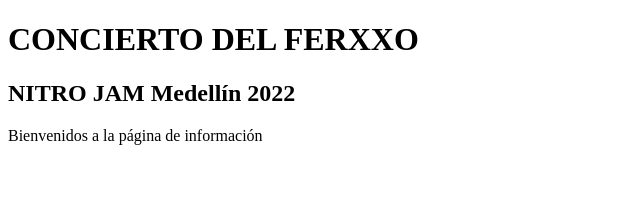
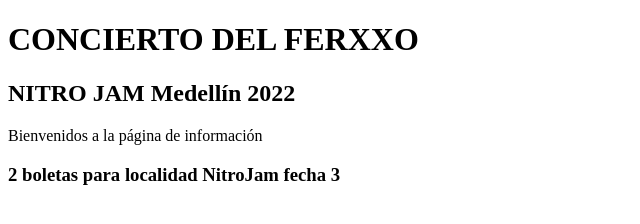
Before and after one commit to Sprogrammmer/PaginaWeb, a plain HTML site: page index.html in a window 1280 px wide. Shown: the whole page, without its empty margins (0-640 px from the left). Drawn offline with Linux system fonts and the light colour scheme.

Commit message:
Update index.html
información sobre las boletas

```diff
--- a/index.html
+++ b/index.html
@@ -6,5 +6,6 @@
     </head>
     <body>
         <div>Bienvenidos a la página de información</div>
+        <h3>2 boletas para localidad NitroJam fecha 3</h3>
     </body>
 </html>
```
